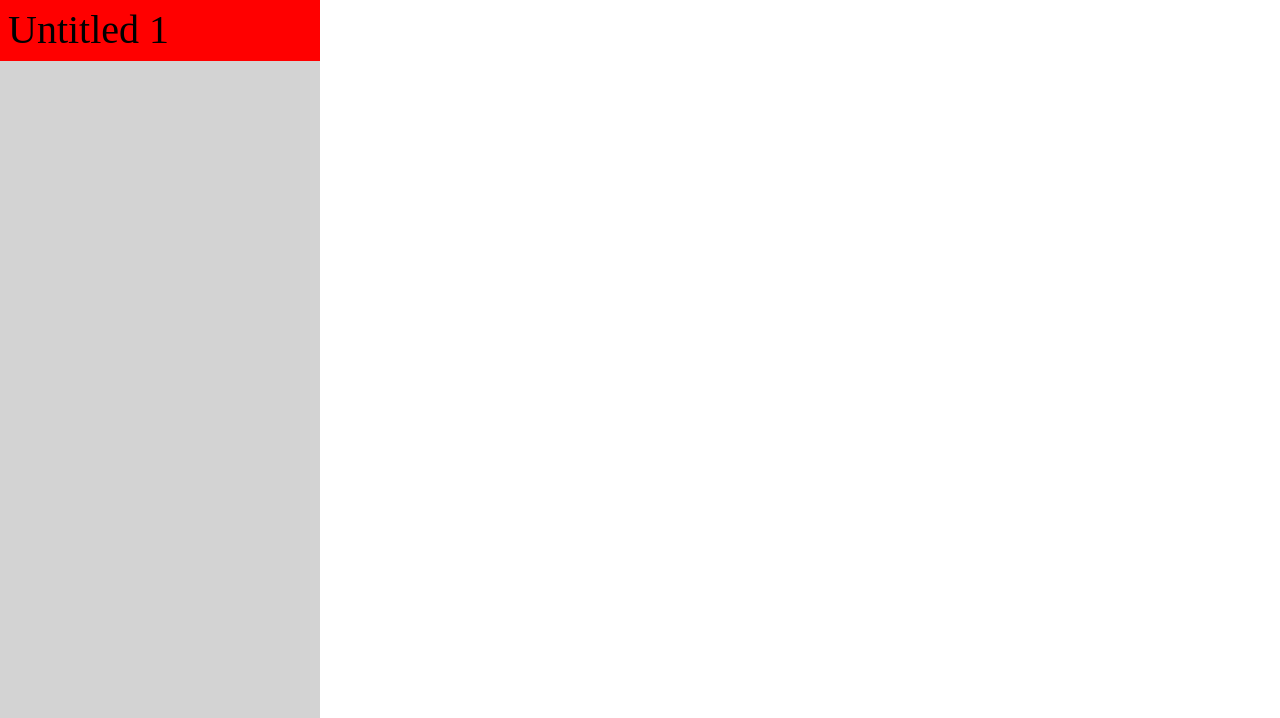
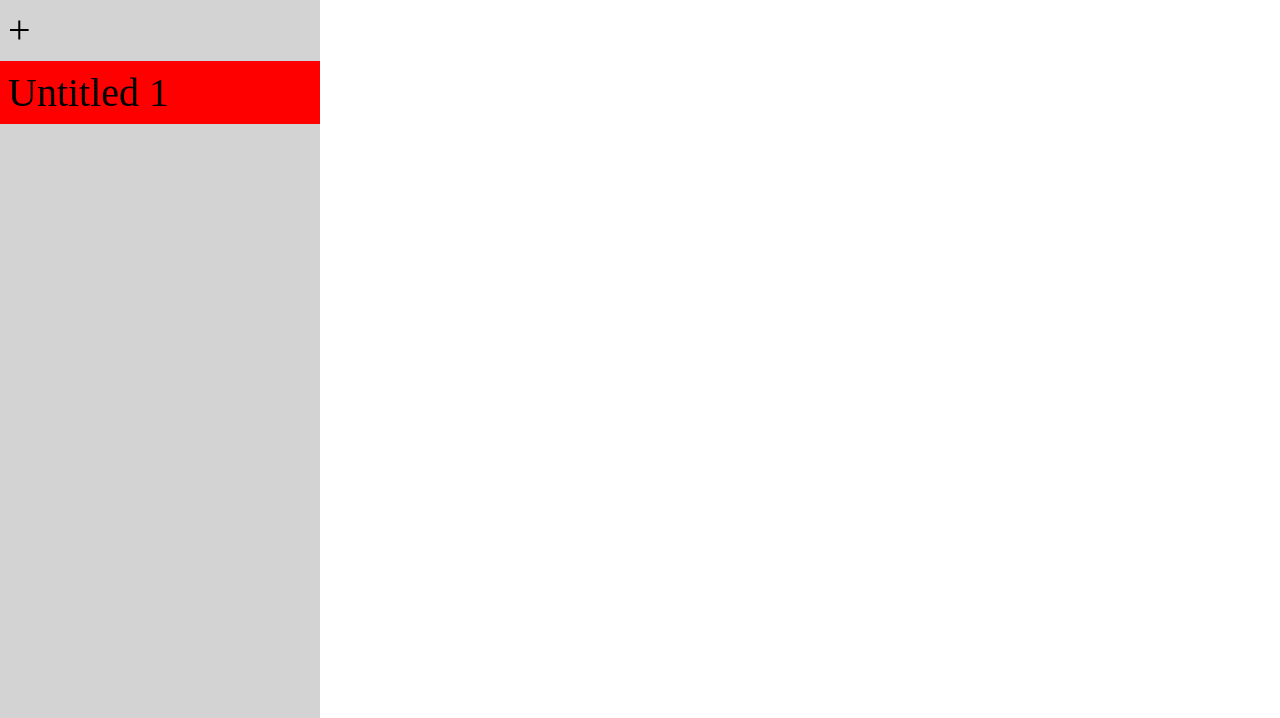
Before and after one commit to griffinht/scribbleshare, a plain HTML site: page board-web-client/index.html in a window 1280 px wide. Shown: the part 82-800 px from the top of the page. Drawn offline with Linux system fonts and the light colour scheme.

Commit message:
add + button

```diff
--- a/board-web-client/index.html
+++ b/board-web-client/index.html
@@ -17,7 +17,7 @@
                 <button id="inviteButton">invite</button>
             </header>
             <aside id="side">
-
+                <button id="add">+</button>
             </aside>
             <section id="canvasWrapper">
                 <canvas id="canvas"></canvas>
```
